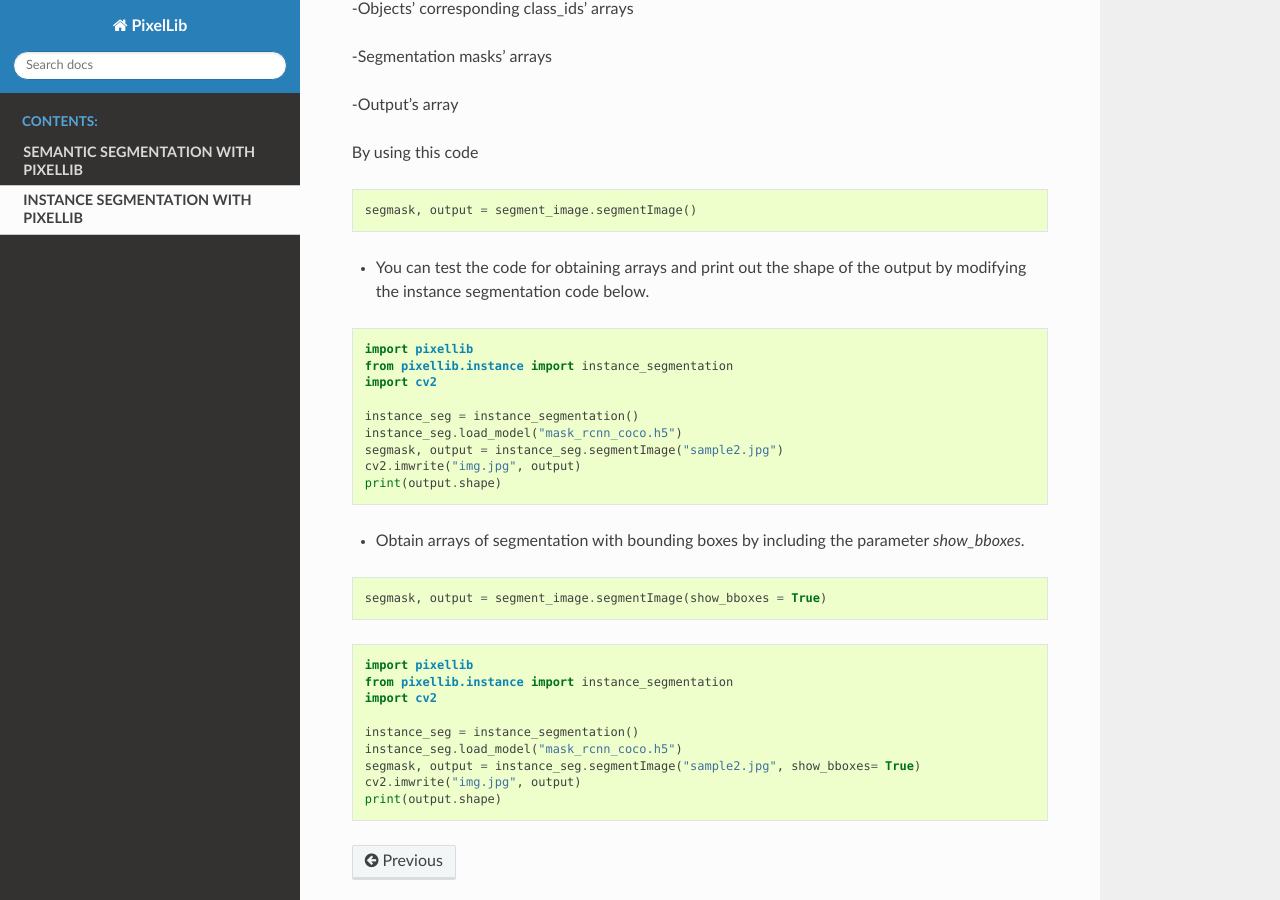
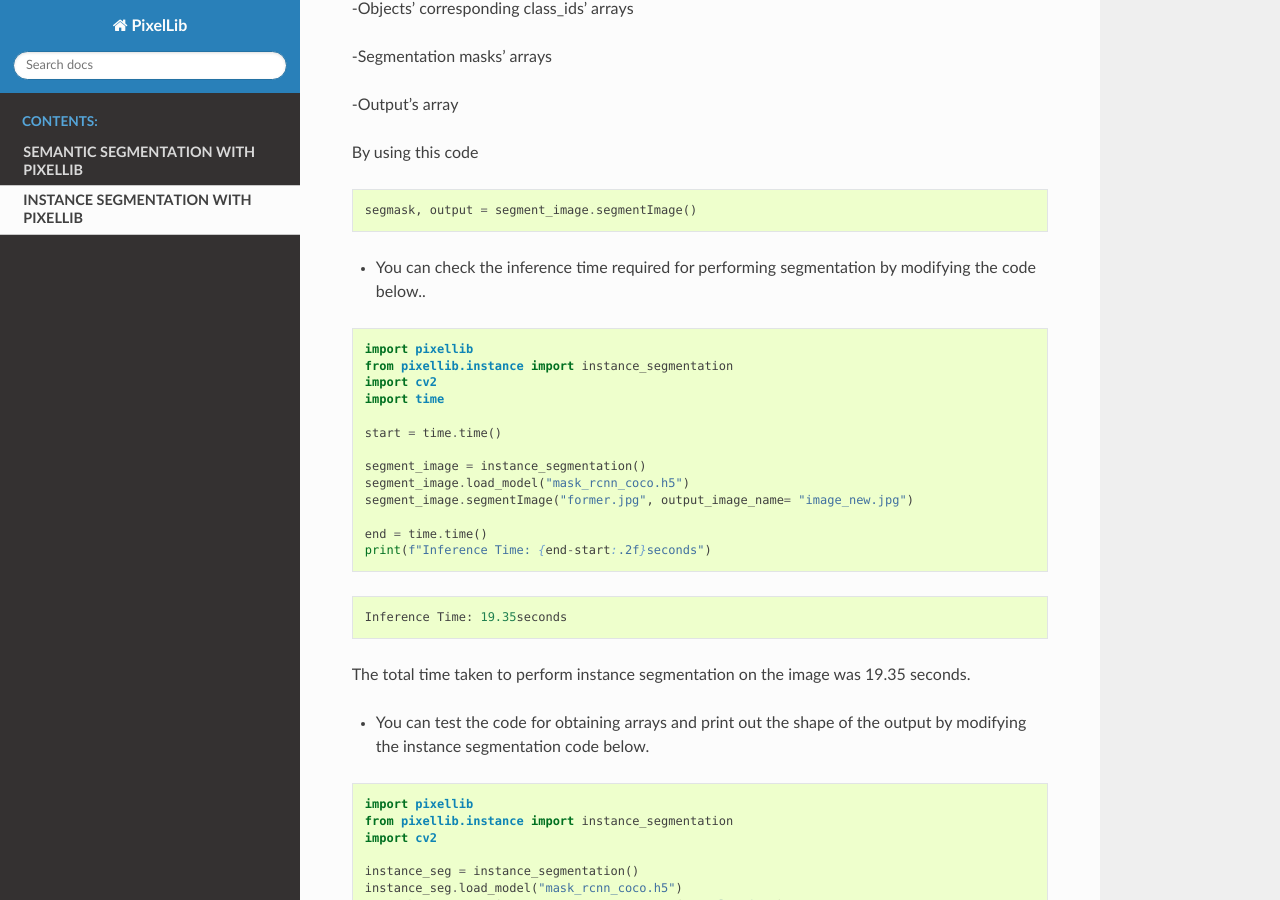
Before and after one commit to ayoolaolafenwa/PixelLib, a Sphinx documentation site: the page built from docs/instance.rst, in a window 1280 px wide and 900 px high, scrolled down 3182 px. Built offline with Sphinx 7.4.7 and the Read the Docs theme 2.0.0, drawn with Linux system fonts in a browser that asks for light colours.

Commit message:
update documentation

```diff
--- a/docs/instance.rst
+++ b/docs/instance.rst
@@ -103,6 +103,32 @@ By using this code
   segmask, output = segment_image.segmentImage()
 
 
+* You can check the inference time required for performing segmentation by modifying the code below..
+
+.. code-block:: python
+
+  import pixellib
+  from pixellib.instance import instance_segmentation
+  import cv2
+  import time
+
+  start = time.time()
+
+  segment_image = instance_segmentation()
+  segment_image.load_model("mask_rcnn_coco.h5")
+  segment_image.segmentImage("former.jpg", output_image_name= "image_new.jpg")
+
+  end = time.time()
+  print(f"Inference Time: {end-start:.2f}seconds")
+
+.. code-block:: python
+
+  Inference Time: 19.35seconds
+
+The total time taken to perform instance segmentation on the image was 19.35 seconds.
+
+
+
 * You can test the code for obtaining arrays and print out the shape of the output by modifying the instance segmentation code below.
 
 .. code-block:: python
```
Also changed, not shown: docs/semantic.rst (+22 -0 lines), 8 other files.
